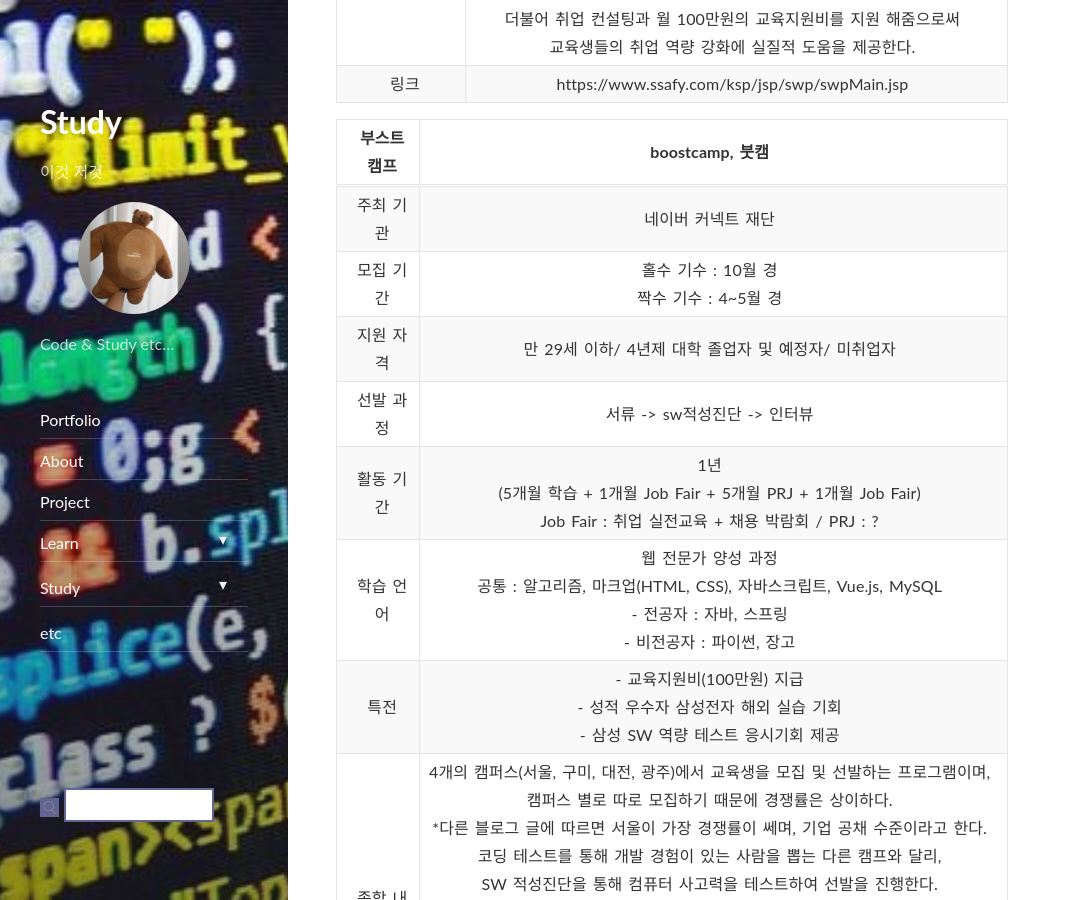
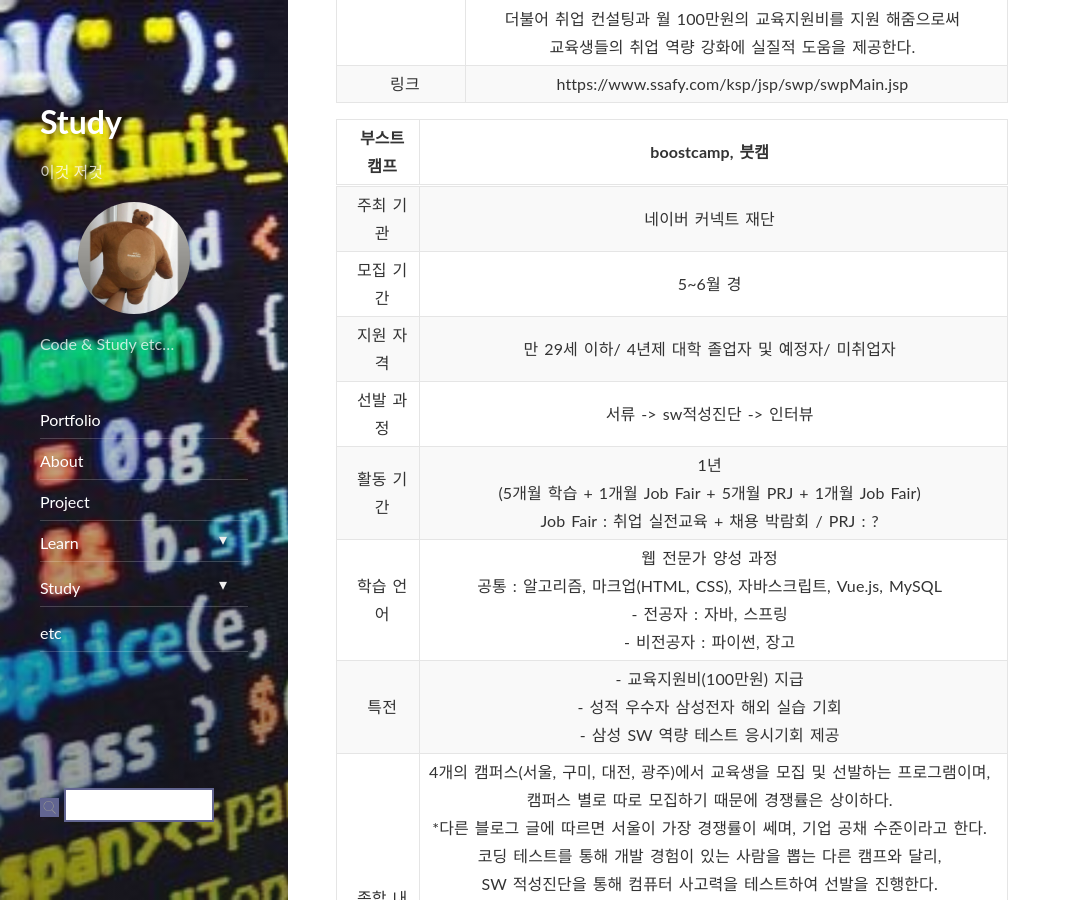
Before and after one commit to ekgus2222/ekgus2222.github.io, a Jekyll site: the page built from _posts/etc/2020-12-21-setting-start.md, in a window 1280 px wide and 900 px high, scrolled down 1047 px. Shown: the whole window, without its empty margins (0-1071 px from the left). Built offline with Jekyll 4.4.1, drawn with Linux system fonts in a browser that asks for light colours; nearby versions of some CDN libraries; comment, search, counter and statistics services are not loaded.

Commit message:
Update 2020-12-21-setting-start.md

```diff
--- a/_posts/etc/2020-12-21-setting-start.md
+++ b/_posts/etc/2020-12-21-setting-start.md
@@ -26,7 +26,7 @@ comments: true
 | 부스트캠프 | boostcamp, 붓캠 |
 |:--------:|:--------:|
 | 주최 기관 | 네이버 커넥트 재단 |
-| 모집 기간 | 홀수 기수 : 10월 경<br>짝수 기수 : 4~5월 경|
+| 모집 기간 | 5~6월 경 |
 | 지원 자격 | 만 29세 이하/ 4년제 대학 졸업자 및 예정자/ 미취업자 |
 | 선발 과정 | 서류 -> sw적성진단 -> 인터뷰 |
 | 활동 기간 | 1년<br>(5개월 학습 + 1개월 Job Fair + 5개월 PRJ + 1개월 Job Fair) <br> Job Fair : 취업 실전교육 + 채용 박람회 / PRJ : ? |
```
